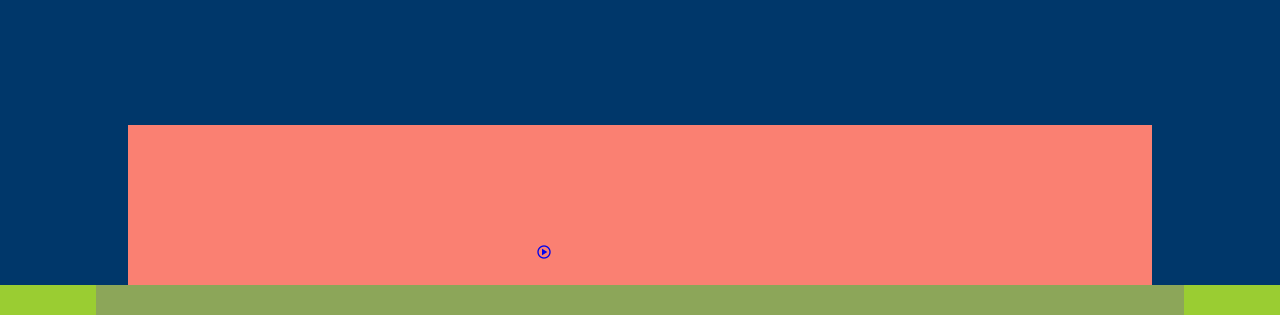
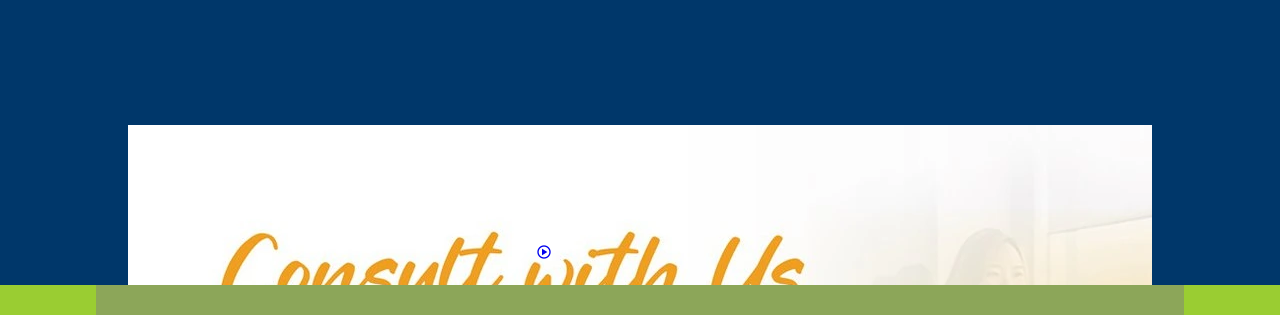
Before and after one commit to Aaronn08/prasetiyamulya, a plain HTML site: page index.html in a window 1280 px wide. Shown: the part 1960-2275 px from the top of the page. Drawn offline with nearby package versions, Linux system fonts and the light colour scheme.

Commit message:
Update style.css

```diff
--- a/style.css
+++ b/style.css
@@ -119,7 +119,7 @@ section.about{
 /* SECTION FLOATING IMG */
 
 section.floating-img{
-    background-image: url(assets/prasmul2contoh.webp);
+    background-image: url(prasmul2contoh.webp);
     position: relative;
     top: 30px;
     height: 190px;
```
